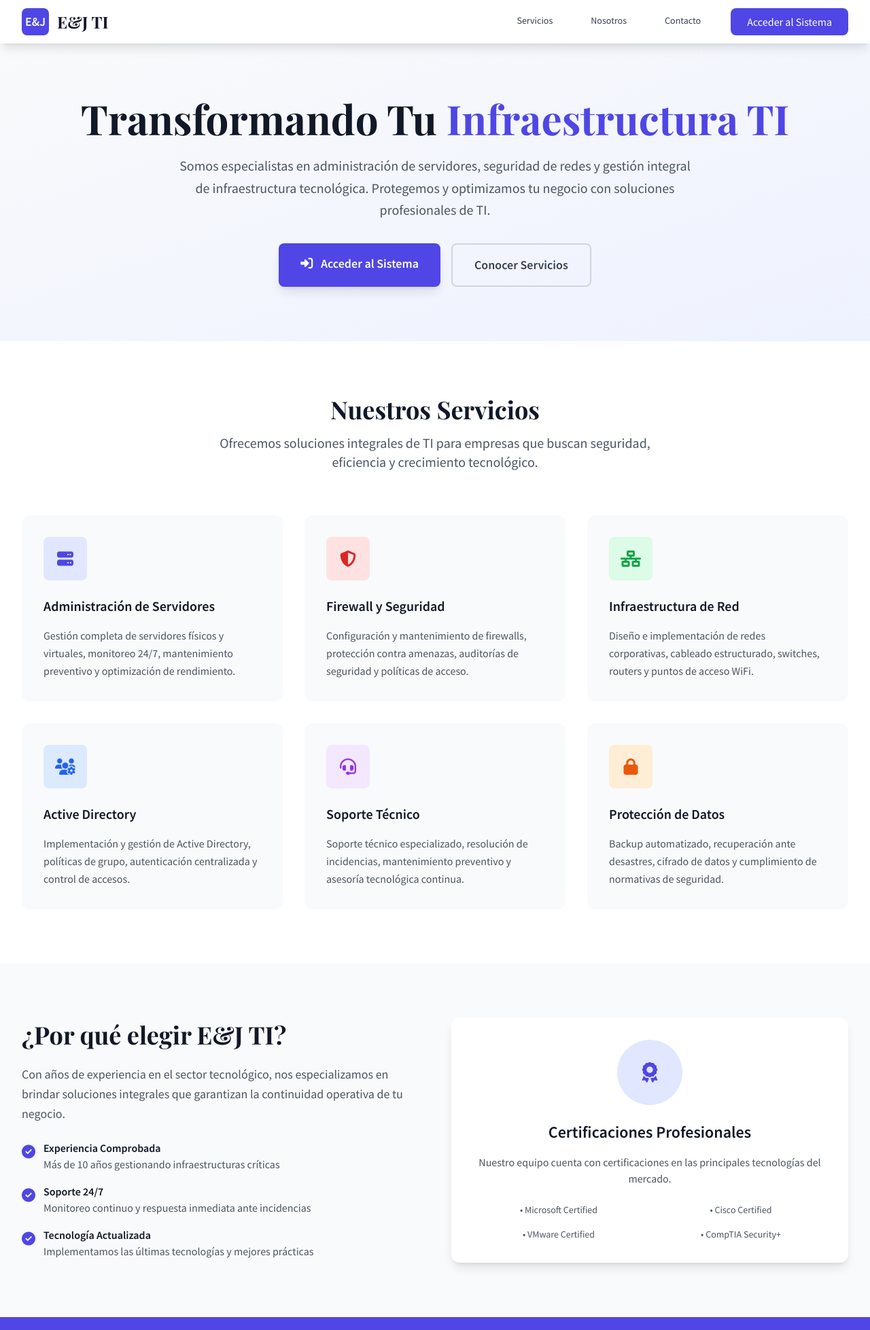
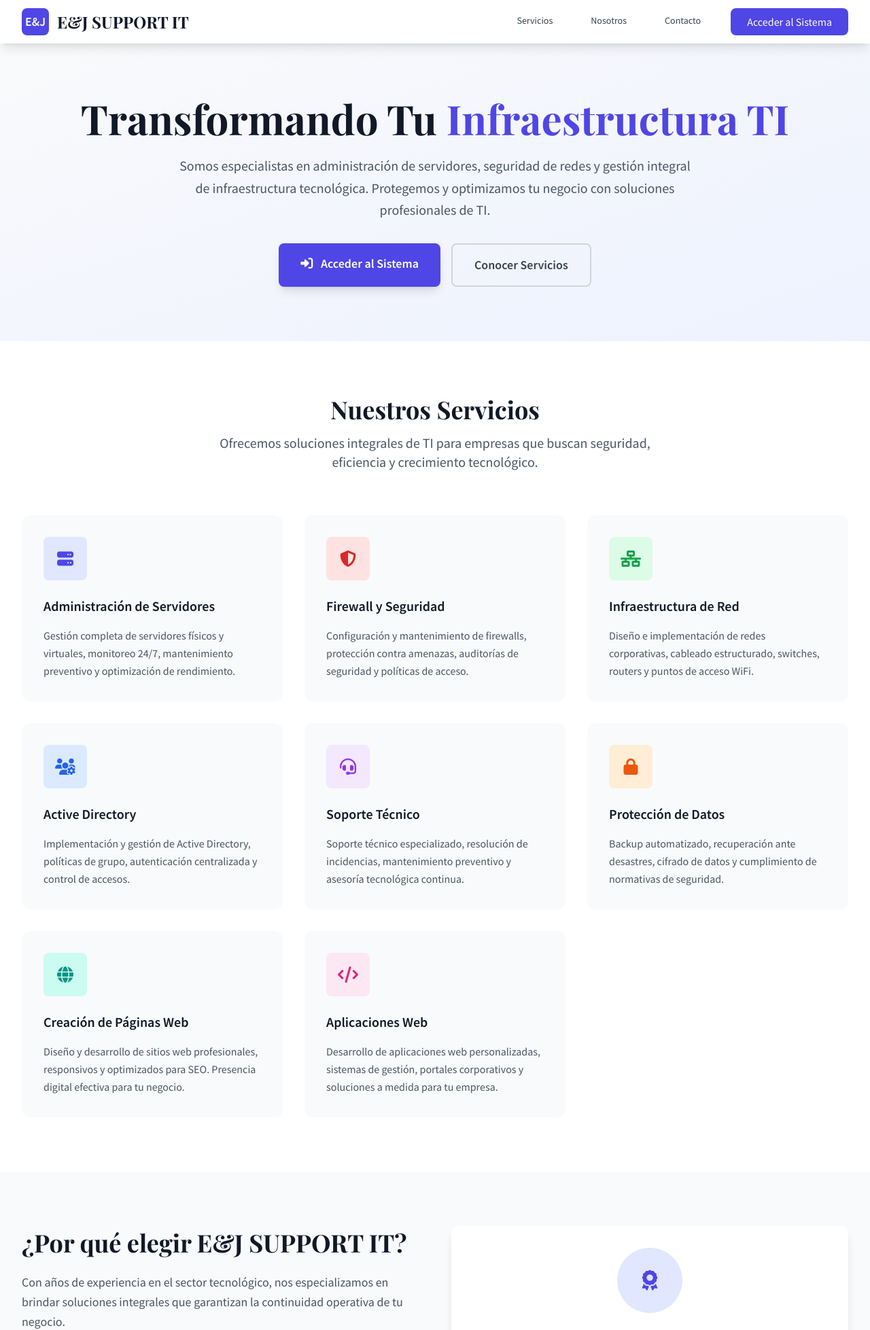
Before and after one commit to Jhoelperaltap/helpdeskv3, a Django app: page / in a window 1280 px wide. Shown: the top 1957 px of the page at 68% size. Run offline with Django 4.2, Linux system fonts and the light colour scheme; parts of the project's set-up code (start-up, migrations or seed data) failed here and were passed over; some libraries are stand-ins or nearby versions.

Commit message:
cambios en el home

```diff
--- a/templates/landing/home.html
+++ b/templates/landing/home.html
@@ -21,7 +21,7 @@
                     <div class="w-10 h-10 bg-indigo-600 rounded-lg flex items-center justify-center">
                         <span class="text-white font-bold text-lg">E&J</span>
                     </div>
-                    <h1 class="text-2xl font-heading font-bold text-gray-900">E&J TI</h1>
+                    <h1 class="text-2xl font-heading font-bold text-gray-900">E&J SUPPORT IT</h1>
                 </div>
                 <nav class="hidden md:flex space-x-8">
                     <a href="#servicios" class="text-gray-700 hover:text-indigo-600 px-3 py-2 rounded-md text-sm font-medium transition-colors">Servicios</a>
@@ -148,6 +148,28 @@
                         Backup automatizado, recuperación ante desastres, cifrado de datos y cumplimiento de normativas de seguridad.
                     </p>
                 </div>
+
+                <!-- Agregando servicio de Creación de Páginas Web -->
+                <div class="bg-gray-50 rounded-xl p-8 hover:shadow-lg transition-shadow group">
+                    <div class="w-16 h-16 bg-teal-100 rounded-lg flex items-center justify-center mb-6 group-hover:bg-teal-200 transition-colors">
+                        <i class="fas fa-globe text-2xl text-teal-600"></i>
+                    </div>
+                    <h3 class="text-xl font-semibold text-gray-900 mb-4">Creación de Páginas Web</h3>
+                    <p class="text-gray-600 leading-relaxed">
+                        Diseño y desarrollo de sitios web profesionales, responsivos y optimizados para SEO. Presencia digital efectiva para tu negocio.
+                    </p>
+                </div>
+
+                <!-- Agregando servicio de Aplicaciones Web -->
+                <div class="bg-gray-50 rounded-xl p-8 hover:shadow-lg transition-shadow group">
+                    <div class="w-16 h-16 bg-pink-100 rounded-lg flex items-center justify-center mb-6 group-hover:bg-pink-200 transition-colors">
+                        <i class="fas fa-code text-2xl text-pink-600"></i>
+                    </div>
+                    <h3 class="text-xl font-semibold text-gray-900 mb-4">Aplicaciones Web</h3>
+                    <p class="text-gray-600 leading-relaxed">
+                        Desarrollo de aplicaciones web personalizadas, sistemas de gestión, portales corporativos y soluciones a medida para tu empresa.
+                    </p>
+                </div>
             </div>
         </div>
     </section>
@@ -157,7 +179,7 @@
         <div class="max-w-7xl mx-auto px-4 sm:px-6 lg:px-8">
             <div class="grid lg:grid-cols-2 gap-12 items-center">
                 <div>
-                    <h2 class="text-4xl font-heading font-bold text-gray-900 mb-6">¿Por qué elegir E&J TI?</h2>
+                    <h2 class="text-4xl font-heading font-bold text-gray-900 mb-6">¿Por qué elegir E&J SUPPORT IT?</h2>
                     <p class="text-lg text-gray-600 mb-6 leading-relaxed">
                         Con años de experiencia en el sector tecnológico, nos especializamos en brindar soluciones integrales
                         que garantizan la continuidad operativa de tu negocio.
@@ -211,7 +233,7 @@
     <section class="py-20 bg-indigo-600">
         <div class="max-w-4xl mx-auto px-4 sm:px-6 lg:px-8 text-center">
             <h2 class="text-4xl font-heading font-bold text-white mb-6">
-                ¿Listo para optimizar tu infraestructura TI?
+                ¿Listo para optimizar tu infraestructura IT?
             </h2>
             <p class="text-xl text-indigo-100 mb-8 leading-relaxed">
                 Accede a nuestro sistema de gestión para solicitar servicios, consultar el estado de tus proyectos
@@ -248,6 +270,8 @@
                         <li>Infraestructura de Red</li>
                         <li>Active Directory</li>
                         <li>Soporte Técnico</li>
+                        <li>Creación de Páginas Web</li>
+                        <li>Aplicaciones Web</li>
                     </ul>
                 </div>
                 <div>
@@ -259,7 +283,7 @@
                 </div>
             </div>
             <div class="border-t border-gray-800 mt-8 pt-8 text-center text-gray-400">
-                <p>&copy; 2025 E&J SUPPORT TI. Todos los derechos reservados. Servicios profesionales de tecnología.</p>
+                <p>&copy; 2025 E&J SUPPORT IT. Todos los derechos reservados. Servicios profesionales de tecnología.</p>
             </div>
         </div>
     </footer>
```
Also changed, not shown: templates/base.html (+4 -4 lines), templates/tickets/ticket_detail.html (+18 -0 lines).
